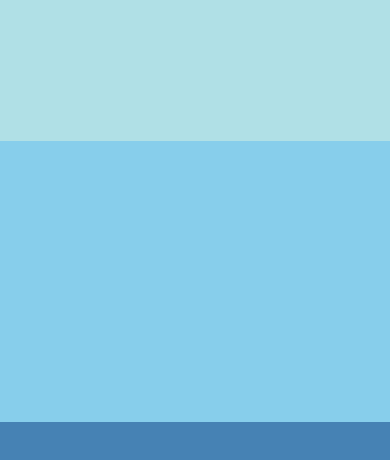
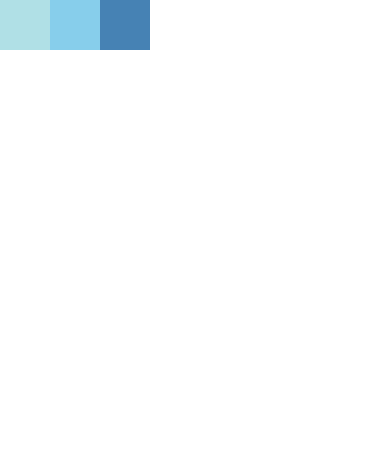
Before and after one commit to nandohidayat/Awesome-Project, a React Native app: screen / in a window 390 px wide. Shown: the top 460 px of the page. Built offline with nearby package versions, Linux system fonts and the light colour scheme.

Commit message:
flexdirectionsbasics

```diff
--- a/App.js
+++ b/App.js
@@ -1,16 +1,18 @@
 import React, { Component } from 'react'
 import { AppRegistry, View } from 'react-native'
 
-export default class FlexDimensionsBasics extends Component {
+export default class FlexDirectionsBasics extends Component {
   render() {
     return (
-      <View style={{ flex: 1 }}>
-        <View style={{ flex: 1, backgroundColor: 'powderblue' }} />
-        <View style={{ flex: 2, backgroundColor: 'skyblue' }} />
-        <View style={{ flex: 3, backgroundColor: 'steelblue' }} />
+      <View style={{ flex: 1, flexDirection: 'row' }}>
+        <View
+          style={{ width: 50, height: 50, backgroundColor: 'powderblue' }}
+        />
+        <View style={{ width: 50, height: 50, backgroundColor: 'skyblue' }} />
+        <View style={{ width: 50, height: 50, backgroundColor: 'steelblue' }} />
       </View>
     )
   }
 }
 
-AppRegistry.registerComponent('AwesomeProject', () => FlexDimensionsBasics)
+AppRegistry.registerComponent('AwesomeProject', () => FlexDirectionsBasics)
```
